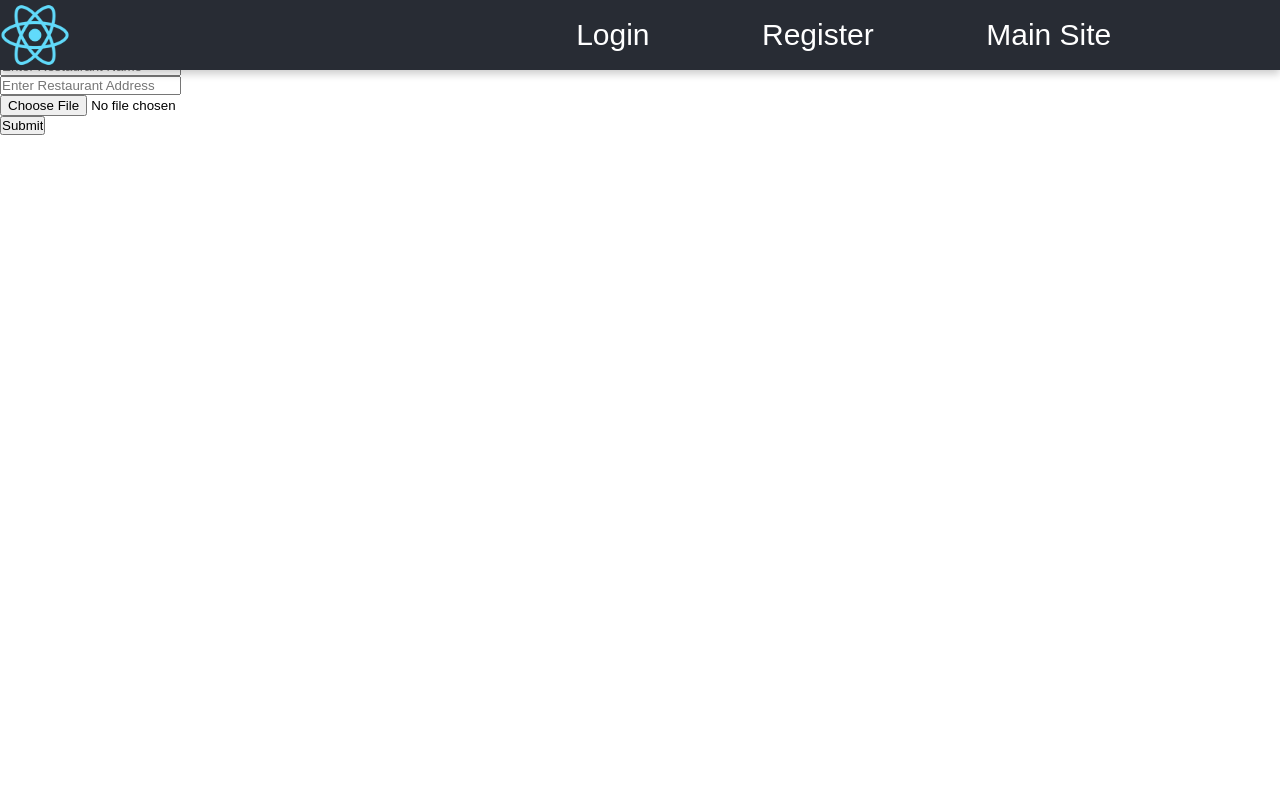
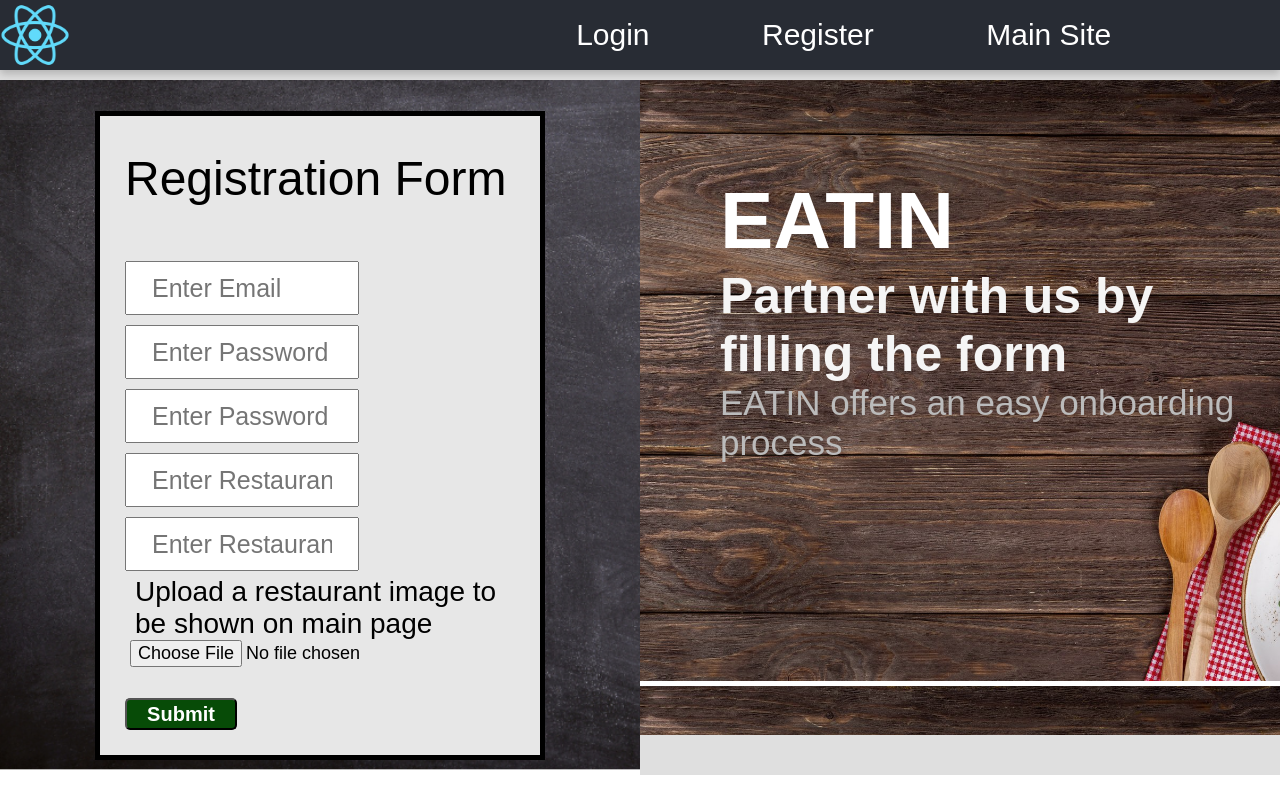
Before and after one commit to anubhav06/eatit, a React (Create React App) app in the folder frontend/: page /partner-with-us/register in a window 1280 px wide. Built offline with nearby package versions, Linux system fonts and the light colour scheme; a web font is replaced by a local one.

Commit message:
added Restaurants Login/Registraion Page CSS

```diff
--- /dev/null
+++ b/frontend/src/restaurants/pages/RestaurantLoginPage.css
@@ -0,0 +1,72 @@
+.restaurants-form-background{
+    border: 5px solid rgb(0, 0, 0);
+    background-color: rgb(231, 231, 231);
+    max-width: 80%;
+    margin: 1rem 5rem 0rem 5rem;
+    padding: 25px;
+}
+
+.restaurants-form-column-left {
+    float: left;
+    padding: 15px;
+    width: 50%;
+    font-size: 24px;
+    margin-top: 5rem;
+    background-color: rgb(216, 216, 216);
+    background-image: url('../../assets/LoginImg2.png');
+    background-size: cover;
+}
+
+
+.restaurants-form-column-right {
+    float: left;
+    padding: 15px 15px 17rem 5rem;
+    width: 50%;
+    font-size: 24px;
+    margin-top: 5rem;
+    background-image: url('../../assets/LoginImg.png');
+    filter: grayscale(20%);
+}
+
+.form-file-input-label{
+    font-size: 28px;
+    margin-bottom: -10px;
+    padding-left: 10px;
+}
+
+.form-file-input{
+    width: 100%;
+    padding: 5px;
+    font-size: 18px;
+    margin: 5px 0px 10px 0px;
+}
+
+
+@media only screen and (max-width: 1000px){
+    .restaurants-form-column-right{
+        display: none;
+    }
+
+    .restaurants-form-column-left{
+        width: 100%;
+    }
+
+    .restaurants-form-background{
+        width: 100%;
+    }
+}
+
+@media only screen and (max-width: 600px){
+    .restaurants-form-column-right{
+        display: none;
+    }
+
+    .restaurants-form-column-left{
+        width: 100%;
+    }
+
+    .restaurants-form-background{
+        max-width: 100%;
+        margin: 1rem 2rem 0rem 0rem;
+    }
+}
--- a/frontend/src/restaurants/pages/RestaurantLoginPage.js
+++ b/frontend/src/restaurants/pages/RestaurantLoginPage.js
@@ -2,7 +2,7 @@ import React, {useContext} from 'react'
 import RestaurantAuthContext from '../context/RestaurantAuthContext'
 import RestaurantHeader from '../components/RestaurantHeader'
 import { Redirect } from 'react-router'
-
+import '../../components/LoginForm.css'
 
 const RestaurantLoginPage = () => {
 
@@ -25,12 +25,27 @@ const RestaurantLoginPage = () => {
     return (
         <div>
             <RestaurantHeader/>
-            Restaurant Login Page <br/>
-            <form onSubmit={loginRestaurant}>
-                <input type="text" name="username" placeholder="Enter Username" required/>
-                <input type="password" name="password" placeholder="Enter Password" required />
-                <input type="submit"/>
-            </form>
+            <br/><br/><br/><br/>
+            <div className='row'>
+
+                <div className='form-column-left'>
+                    <div className='form-background'>
+
+                        <div className='form-header'> Restaurant Login Page </div>
+                        <form onSubmit={loginRestaurant}>
+                            <input type="text" name="username" placeholder="Enter Username" required className='form-input'/>
+                            <input type="password" name="password" placeholder="Enter Password" required className='form-input' /> <br/>
+                            <input type="submit" className='form-submit-btn'/>
+                        </form>
+                    </div>
+                </div>
+                <div className='form-column-right'>
+                    <p className='formRight-heading'> EATIN </p>
+                    <p className='formRight-subHeading'> Login with your restaurant account </p>
+                    <p className='formRight-subHeading2'> Restaurant administration made easy with EATIN </p>
+                </div>
+            </div>
+
         </div>
     )
 }
--- a/frontend/src/restaurants/pages/RestaurantRegisterPage.js
+++ b/frontend/src/restaurants/pages/RestaurantRegisterPage.js
@@ -2,7 +2,8 @@ import React, {useContext} from 'react'
 import RestaurantAuthContext from '../context/RestaurantAuthContext'
 import RestaurantHeader from '../components/RestaurantHeader'
 import { Redirect } from 'react-router'
-
+import '../../components/LoginForm.css'
+import './RestaurantLoginPage.css'
 
 const RestaurantRegisterPage = () => {
 
@@ -23,16 +24,31 @@ const RestaurantRegisterPage = () => {
     return (
         <div>
             <RestaurantHeader/>
-            <form onSubmit={registerRestaurant}>
-                <input type="text" name="email" placeholder="Enter Email" required /> <br/>
-                <input type="password" name="password" placeholder="Enter Password" required/> <br/>
-                <input type="password" name="confirmPassword" placeholder="Enter Password Again" required/> <br/>
-                <input type="text" name="name" placeholder="Enter Restaurant Name" required/> <br/>
-                <input type="text" name="address" placeholder="Enter Restaurant Address" required/> <br/>
-                <input type="file" accept="image/x-png,image/jpeg,image/jpg" name="image" placeholder="Main page food Image" required/> <br/>
+            <div className='row'>
 
-                <input type="submit"/>
-            </form>
+                <div className='restaurants-form-column-left'>
+                    <div className='restaurants-form-background'>
+                        <div className='form-header'> Registration Form </div>
+                        <form onSubmit={registerRestaurant}>
+                            <input type="text" name="email" placeholder="Enter Email" required className='form-input'/>
+                            <input type="password" name="password" placeholder="Enter Password" required className='form-input'/>
+                            <input type="password" name="confirmPassword" placeholder="Enter Password Again" required className='form-input'/>
+                            <input type="text" name="name" placeholder="Enter Restaurant Name" required className='form-input'/>
+                            <input type="text" name="address" placeholder="Enter Restaurant Address" required className='form-input'/>
+                            <div className='form-file-input-label'> Upload a restaurant image to be shown on main page </div>
+                            <input type="file" accept="image/x-png,image/jpeg,image/jpg" name="image" placeholder="Main page food Image" required className='form-file-input'/> <br/>
+
+                            <input type="submit" className='form-submit-btn'/>
+                        </form>
+                    </div>
+
+                </div>
+                <div className='restaurants-form-column-right'>
+                    <p className='formRight-heading'> EATIN </p>
+                    <p className='formRight-subHeading'> Partner with us by filling the form</p>
+                    <p className='formRight-subHeading2'> EATIN offers an easy onboarding process </p>
+                </div>
+            </div>
         </div>
     )
 }
```
